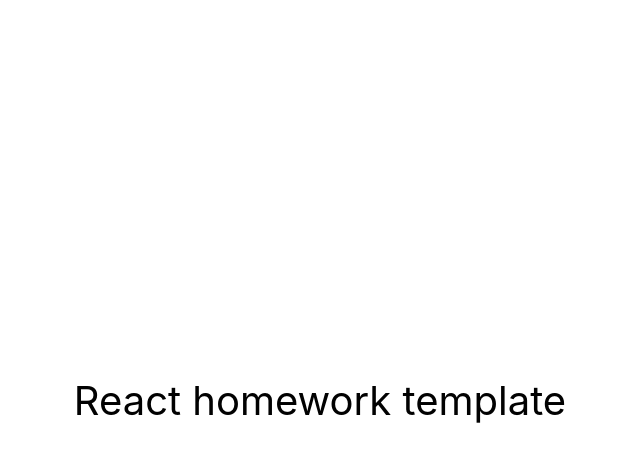
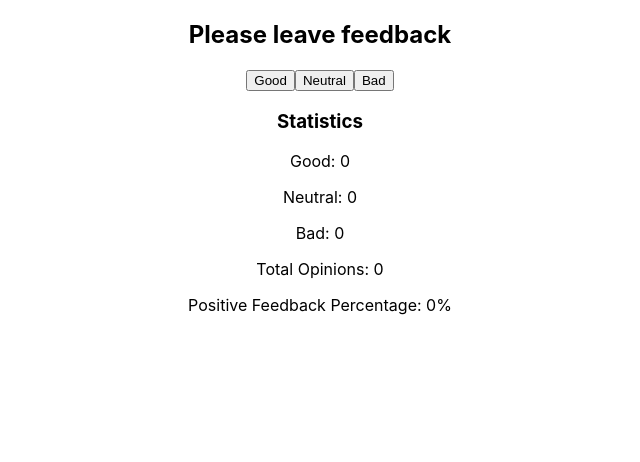
Before and after one commit to alicjapol/goit-react-hw-02-feedback, a React (Create React App) app: page / in a window 1280 px wide. Shown: the top 462 px of the page, without its empty margins (320-960 px from the left). Built offline with nearby package versions, Linux system fonts and the light colour scheme.

Commit message:
feedback part 3

```diff
--- a/src/components/App.jsx
+++ b/src/components/App.jsx
@@ -1,16 +1,8 @@
+import Feedback from "./Feedback/Feedback";
 export const App = () => {
   return (
-    <div
-      style={{
-        height: '100vh',
-        display: 'flex',
-        justifyContent: 'center',
-        alignItems: 'center',
-        fontSize: 40,
-        color: '#010101'
-      }}
-    >
-      React homework template
-    </div>
+<div>
+<Feedback></Feedback>
+</div>
   );
 };
--- /dev/null
+++ b/src/components/Feedback/Feedback.css
@@ -0,0 +1,9 @@
+* {
+    margin: 0, auto;
+    text-align: center;
+}
+
+.wrapper {
+    width: 380px;
+    box-shadow: 10px 5px 5px red;
+}
--- /dev/null
+++ b/src/components/Feedback/Feedback.jsx
@@ -0,0 +1,54 @@
+import React, { Component } from 'react';
+import css from './Feedback.css';
+
+export default class Feedback extends Component {
+  state = {
+    good: 0,
+    neutral: 0,
+    bad: 0,
+  };
+
+  handleFeedback = feedback => {
+    this.setState(prevState => ({
+      [feedback]: prevState[feedback] + 1,
+    }));
+  };
+
+  countTotalFeedback() {
+    const { good, neutral, bad } = this.state;
+    return good + neutral + bad;
+  }
+
+  countPositiveFeedbackPercentage() {
+    const totalFeedback = this.countTotalFeedback();
+    const { good } = this.state;
+    const positivePercentage =
+      totalFeedback === 0 ? 0 : Math.round((good / totalFeedback) * 100);
+    return positivePercentage;
+  }
+
+  render() {
+    const { good, neutral, bad } = this.state;
+    const totalFeedback = this.countTotalFeedback();
+    const positivePercentage = this.countPositiveFeedbackPercentage();
+    Math.floor(positivePercentage);
+
+    return (
+      <div className={css.wrapper}>
+        <h2>Please leave feedback</h2>
+        <button onClick={() => this.handleFeedback('good')}>Good</button>
+        <button onClick={() => this.handleFeedback('neutral')}>Neutral</button>
+        <button onClick={() => this.handleFeedback('bad')}>Bad</button>
+
+        <div>
+          <h3>Statistics</h3>
+          <p>Good: {good}</p>
+          <p>Neutral: {neutral}</p>
+          <p>Bad: {bad}</p>
+          <p>Total Opinions: {totalFeedback}</p>
+          <p>Positive Feedback Percentage: {positivePercentage}%</p>
+        </div>
+      </div>
+    );
+  }
+}
```
